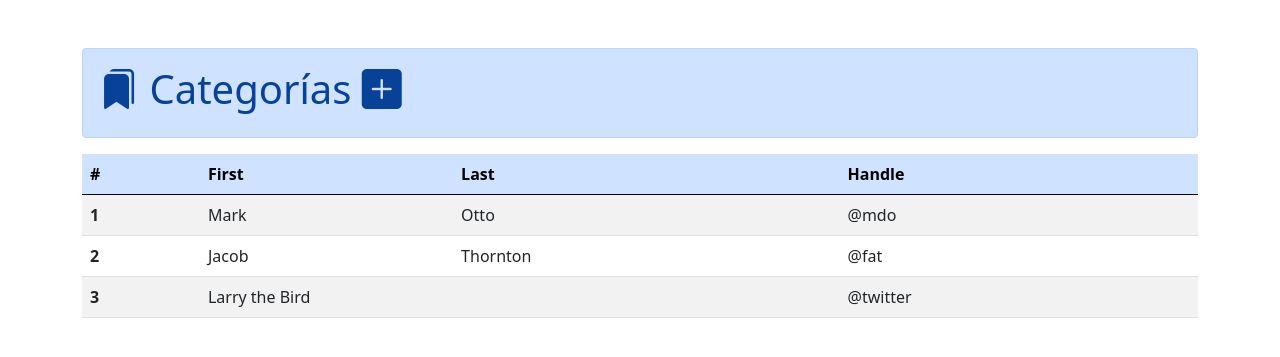
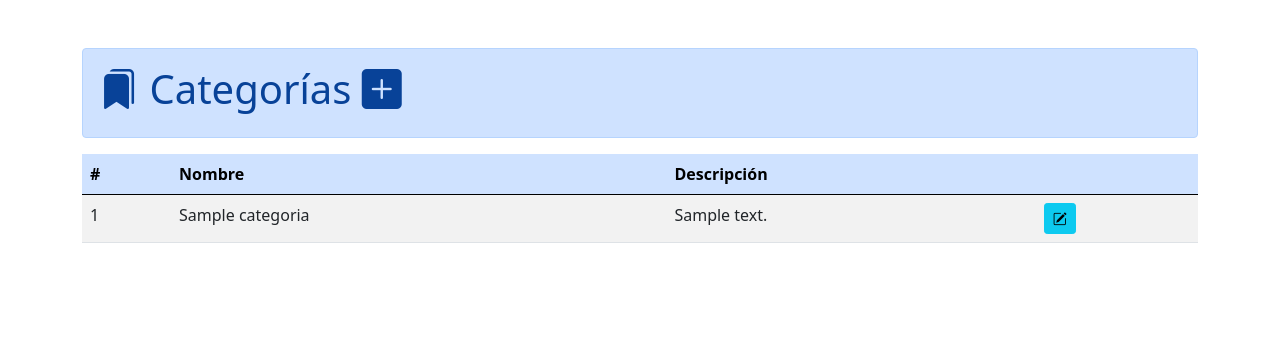
Before and after one commit to cpablop1/ecommerce_electrosistemas, a Django app: page /producto/categoria/ in a window 1280 px wide. Shown: the part 56-413 px from the top of the page. Run offline with Django 5.2, Linux system fonts and the light colour scheme; tables that the repository leaves empty hold one stand-in row (values such as "Sample post"); some libraries are stand-ins or nearby versions.

Commit message:
Funcionalidad de agregar y listar categorias agregada.

```diff
--- a/ecommerce_electrosistemas/producto/urls.py
+++ b/ecommerce_electrosistemas/producto/urls.py
@@ -6,4 +6,5 @@ urlpatterns = [
     path('', views.VistaProducto, name='vista_producto'),
     path('categoria/', views.VistaCategoria, name='vista_categoria'),
     path('agregar-categoria/', views.AgregarCategoria, name='agregar_categoria'),
+    path('listar-categorias/', views.ListarCategorias, name='listar_categorias'),
 ]
--- a/ecommerce_electrosistemas/producto/views.py
+++ b/ecommerce_electrosistemas/producto/views.py
@@ -1,5 +1,7 @@
 from django.shortcuts import render
 from django.http import JsonResponse
+
+from .models import Categorias
 
 def VistaProducto(request):
     return render(request, 'producto/producto.html')
@@ -9,5 +11,54 @@ def VistaCategoria(request):
 
 def AgregarCategoria(request):
     if request.method == 'POST':
-        print('Creando categoria....')
-    return JsonResponse({'res': True})
+        # Recoger los datos por POST
+        id = request.POST.get('id', None)
+        nombre = request.POST.get('nombre', '').upper()
+        descripcion = request.POST.get('descripcion', '').upper()
+
+        # Inicializando las respuestas del servidor
+        res = False
+        msg = ''
+
+        # Creamos o actulizamos la el objecto Categoria
+        categoria = Categorias.objects.update_or_create(
+            id = id,
+            defaults = {
+                "nombre": nombre,
+                "descripcion": descripcion
+            }
+        )
+
+        # Revisamos si es un nuevo registro o una actualización
+        if categoria[1]:
+            res = True
+            msg = 'Categoría creada correctamente.'
+        else:
+            res = True
+            msg = 'Categoría actualizada correctamente.'
+
+    # Y finalmente devolvemos una respuesta
+    return JsonResponse({'res': res, 'msg': msg})
+
+def ListarCategorias(request):
+    # Inicializamos variables de respuesta
+    data = {}
+    data['data'] = []
+
+    try:
+        # Instanciar el modelo
+        categorias = Categorias.objects.all()
+
+        # Preparar el listado de categorías
+        for cat in categorias:
+            data['data'].append({
+                'id': cat.id,
+                'nombre': cat.nombre,
+                'descripcion': cat.descripcion
+            })
+
+        data['res'] = True
+    except:
+        data['res'] = False
+
+    return JsonResponse(data)
--- a/ecommerce_electrosistemas/static/categoria/agregar.js
+++ b/ecommerce_electrosistemas/static/categoria/agregar.js
@@ -1,4 +1,6 @@
-export function agregar(formulario){
+import { listar } from "./listar.js";
+
+export function agregar(formulario) {
     let data = new FormData(formulario); // Creamos un objeto FormDato para enviarlo a servidor
 
     fetch('/producto/agregar-categoria/', {
@@ -12,9 +14,10 @@ export function agregar(formulario){
     }).then((res) => {
         if (res.res) { // Si la respuesta fue exitosa
             formulario.reset(); // Limpiamos el formulario
-            bootstrap.Modal.getInstance('#modal_categoria').hide(); // Y Ocultamos la ventana modal
+            bootstrap.Modal.getInstance(document.getElementById('modal_categoria')).hide(); // Y Ocultamos la ventana modal
+            listar();
         } else {
-            alert('Hubuo en el servidor'); // Caso contrario lanzamos una alerta
+            alert('Hubo un en el servidor'); // Caso contrario lanzamos una alerta
         }
     }).catch(error => { // Si la petición tuvo problemas
         console.log(error);
--- /dev/null
+++ b/ecommerce_electrosistemas/static/categoria/editar.js
@@ -0,0 +1,3 @@
+export function editar(id){
+    console.log('Editando datos... ' + id);
+}
--- /dev/null
+++ b/ecommerce_electrosistemas/static/categoria/listar.js
@@ -0,0 +1,18 @@
+export function listar() {
+    // Con API fech solicitamos los datos al servidor
+    fetch('/producto/listar-categorias/').then(res => {
+        return res.json();
+    }).then(data => {
+        let fila = '';
+        Array.from(data.data, (item, index) => {
+            fila += `<tr>
+                        <td>${index + 1}</td>
+                        <td>${item.nombre}</td>
+                        <td>${item.descripcion}</td>
+                        <td><button type="button" class="btn btn-info btn-sm" onclick="editar(${item.id})"><i class="bi bi-pencil-square"></i></button></td>
+                    </tr>`
+        });
+        document.getElementById('tabla_categoria').childNodes[3].innerHTML = fila;
+
+    });
+}
--- a/ecommerce_electrosistemas/static/categoria/main.js
+++ b/ecommerce_electrosistemas/static/categoria/main.js
@@ -1,4 +1,15 @@
 import { agregar } from "./agregar.js";
+import { listar } from "./listar.js";
+import { editar } from "./editar.js";
+
+// Al cargar el DOM ejecutar la funcion de listar
+window.onload = () => {
+    listar();
+}
+
+window.editar = id => {
+    editar(id);
+}
 
 // Evento para mostrar la ventana modal para crear categorías
 document.getElementById('agregar').addEventListener('click', () => {
--- a/ecommerce_electrosistemas/templates/categoria/categoria.html
+++ b/ecommerce_electrosistemas/templates/categoria/categoria.html
@@ -7,13 +7,13 @@
 {% endblock %}
 
 {% block contenido %}
-<table class="table table-striped table-hover">
+<table class="table table-striped table-hover" id="tabla_categoria">
     <thead class="table-primary">
         <tr>
             <th>#</th>
-            <th>First</th>
-            <th>Last</th>
-            <th>Handle</th>
+            <th>Nombre</th>
+            <th>Descripción</th>
+            <th></th>
         </tr>
     </thead>
     <tbody>
```
